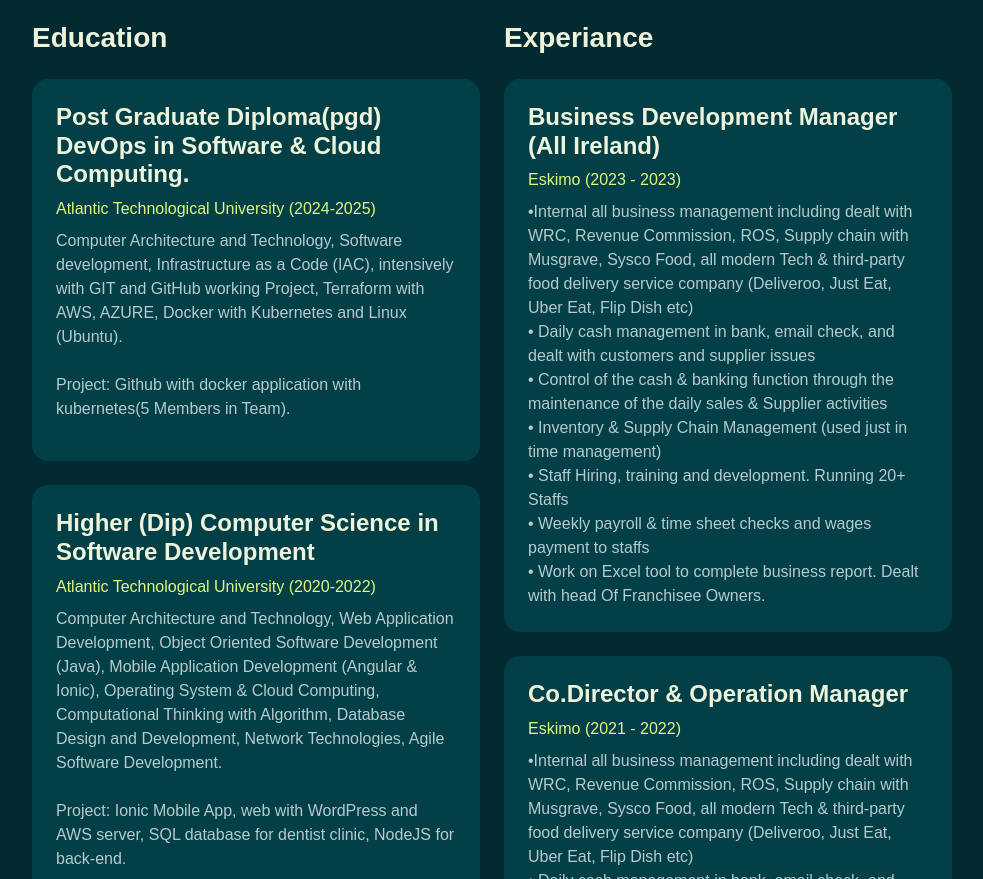
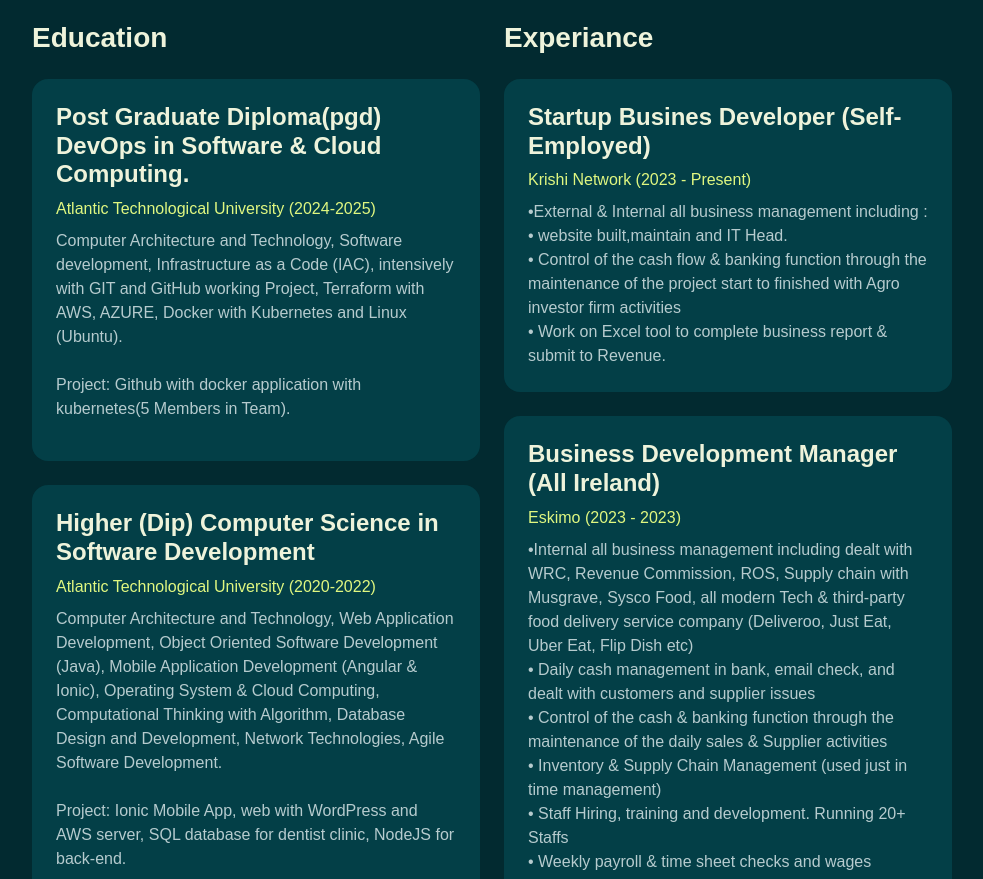
Before and after one commit to Hossain-Masud/Profile, a plain HTML site: page index.html in a window 1280 px wide. Shown: the part 1130-2009 px from the top of the page, without its empty margins (268-1251 px from the left). Drawn offline with Linux system fonts and the light colour scheme; a web font is replaced by a local one.

Commit message:
Update index.html

```diff
--- a/index.html
+++ b/index.html
@@ -178,6 +178,18 @@
 
                         <h3 class="mb-4" data-aos="fade-up" data-aos-delay="300">Experiance</h3>
                         <div class="row gy-4">
+
+                            <div class="col-12" data-aos="fade-up" data-aos-delay="600">
+                                <div class="bg-base p-4 rounded-4 shadow-effect">
+                                    <h4>Startup Busines Developer (Self-Employed)</h4>
+                                    <p class="text-brand mb-2">Krishi Network (2023 - Present)</p>
+                                    <p class="mb-0">•External & Internal all business management including :<br>
+                                        •	website built,maintain and IT Head.<br>
+                                        •	Control of the cash flow & banking function through the maintenance of the project start to finished with Agro investor firm activities<br>
+                                        •	Work on Excel tool to complete business report & submit to Revenue.
+                                        </p>
+                                </div>
+                            </div>
 
                             <div class="col-12" data-aos="fade-up" data-aos-delay="600">
                                 <div class="bg-base p-4 rounded-4 shadow-effect">
```
